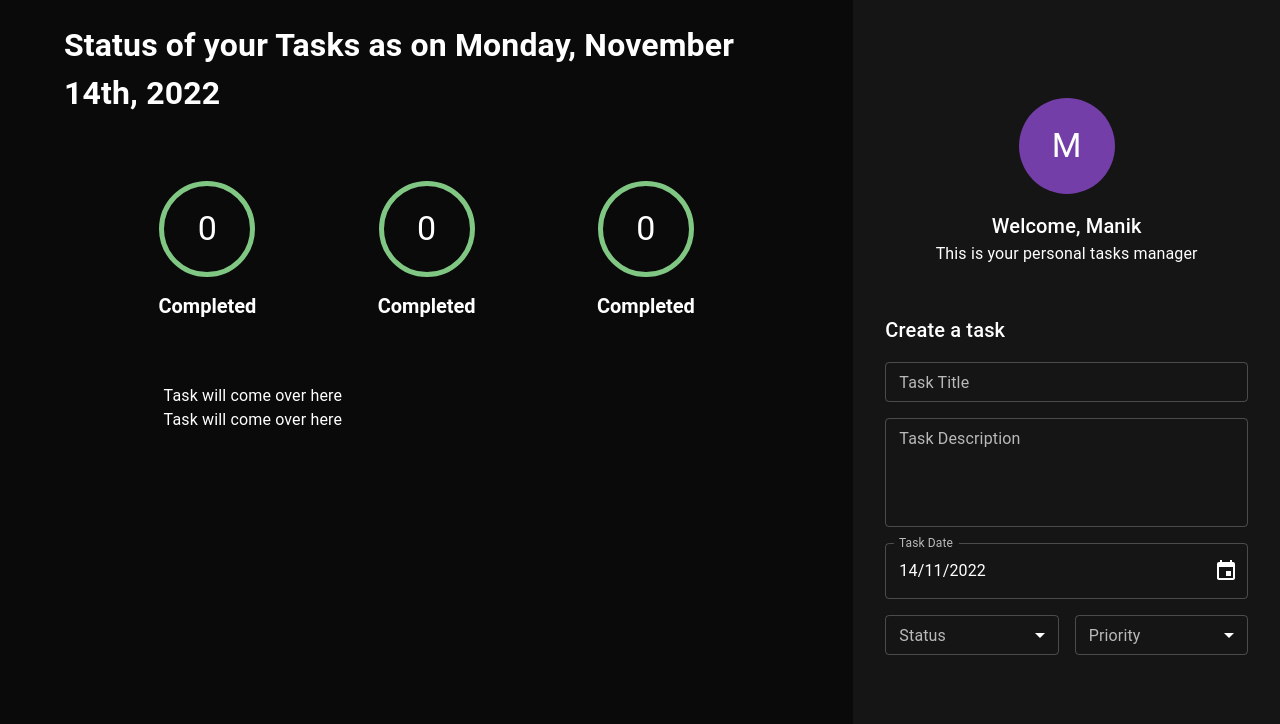
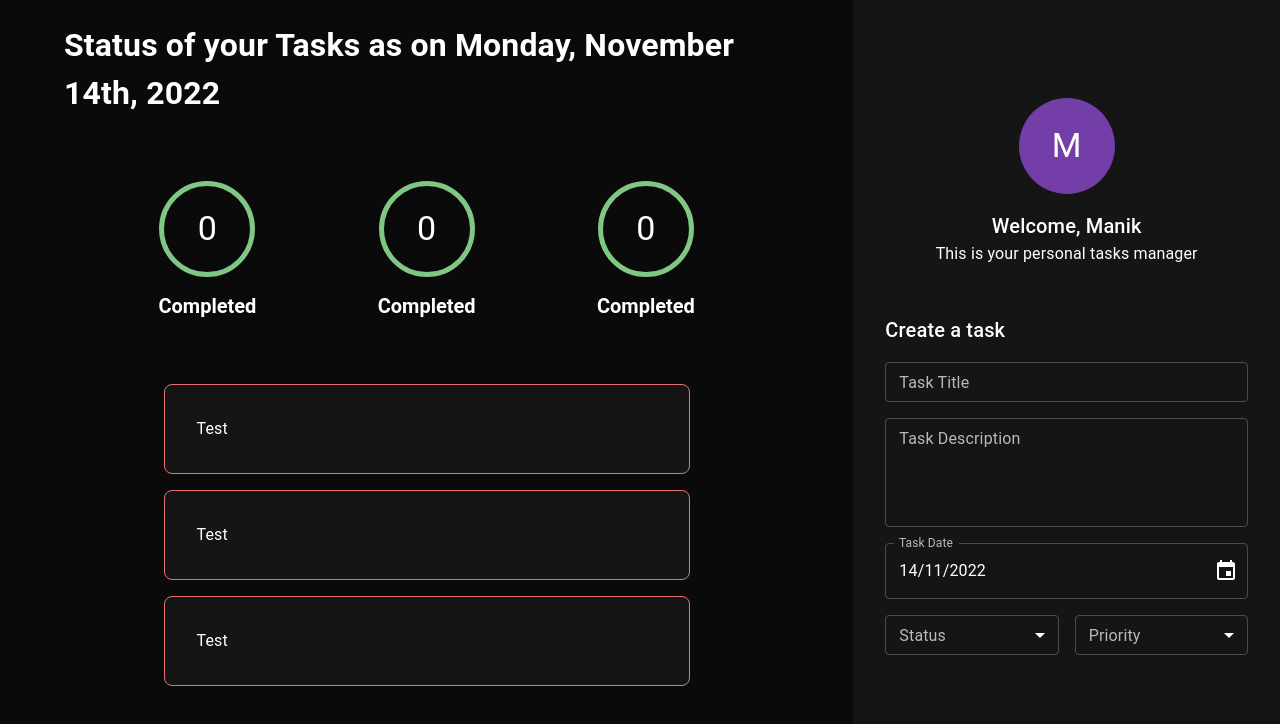
Before and after one commit to solomonakinbiyi/Tasks-Application, a React (Create React App) app: page / in a window 1280 px wide. Shown: the top 724 px of the page. Built offline with nearby package versions, Linux system fonts and the light colour scheme.

Commit message:
started the task component

```diff
--- /dev/null
+++ b/src/components/task/task.tsx
@@ -0,0 +1,24 @@
+import { Box } from "@mui/material";
+import React, { FC, ReactElement } from "react";
+
+export const Task: FC = (props): ReactElement => {
+  return (
+    <Box
+      display="flex"
+      width="100%"
+      justifyContent="flex-start"
+      flexDirection="column"
+      mb={2}
+      p={4}
+      sx={{
+        width: "100%",
+        backgroundColor: "background.paper",
+        borderRadius: "8px",
+        border: "1px solid",
+        borderColor: "error.light",
+      }}
+    >
+      Test
+    </Box>
+  );
+};
--- a/src/components/taskarea/taskarea.tsx
+++ b/src/components/taskarea/taskarea.tsx
@@ -2,6 +2,7 @@ import React, { FC, ReactElement } from "react";
 import { Grid, Box } from "@mui/material";
 import { format } from "date-fns";
 import { TaskCounter } from "../taskCounter/taskCounter";
+import { Task } from "../task/task";
 
 export const TaskArea: FC = (): ReactElement => {
   return (
@@ -25,8 +26,9 @@ export const TaskArea: FC = (): ReactElement => {
           <TaskCounter />
         </Grid>
         <Grid item display="flex" flexDirection="column" xs={10} md={8}>
-          <Box>Task will come over here</Box>
-          <Box>Task will come over here</Box>
+          <Task />
+          <Task />
+          <Task />
         </Grid>
       </Grid>
     </Grid>
```
